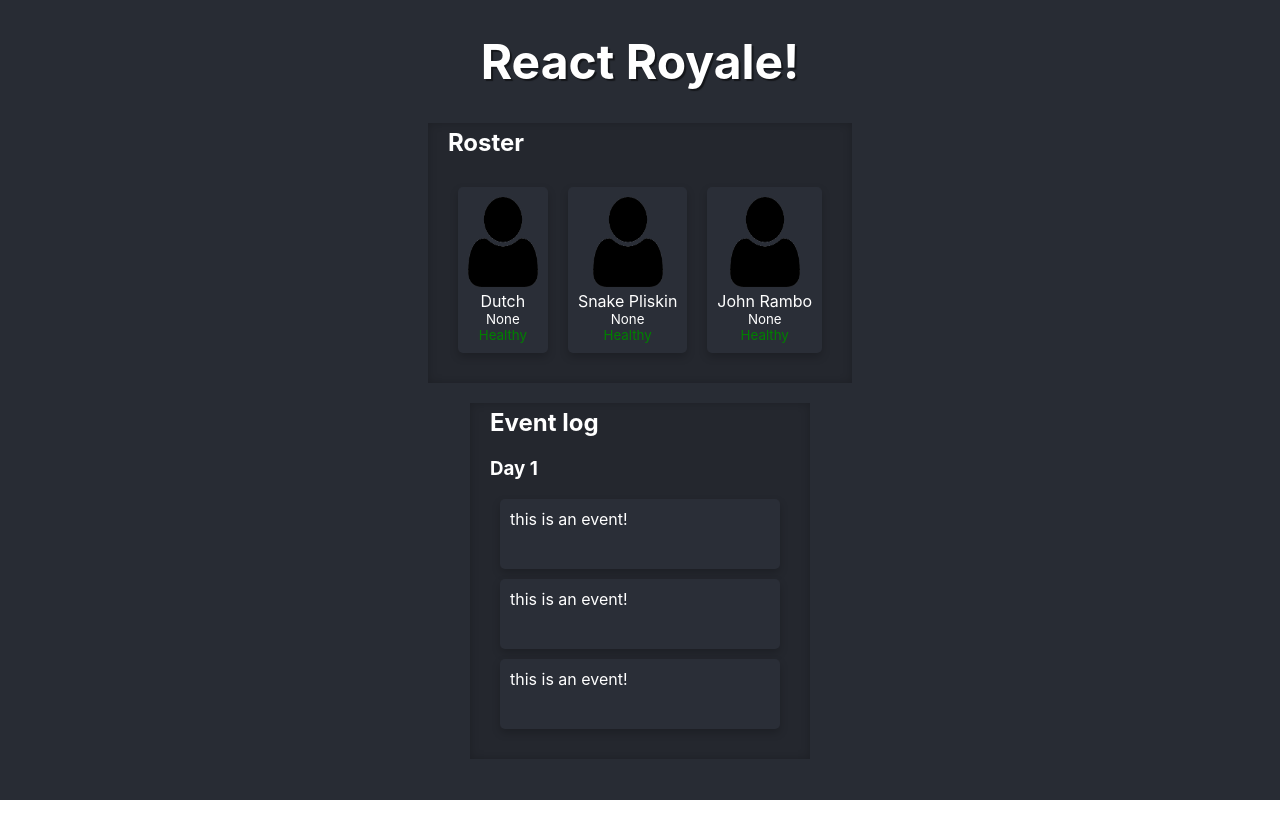
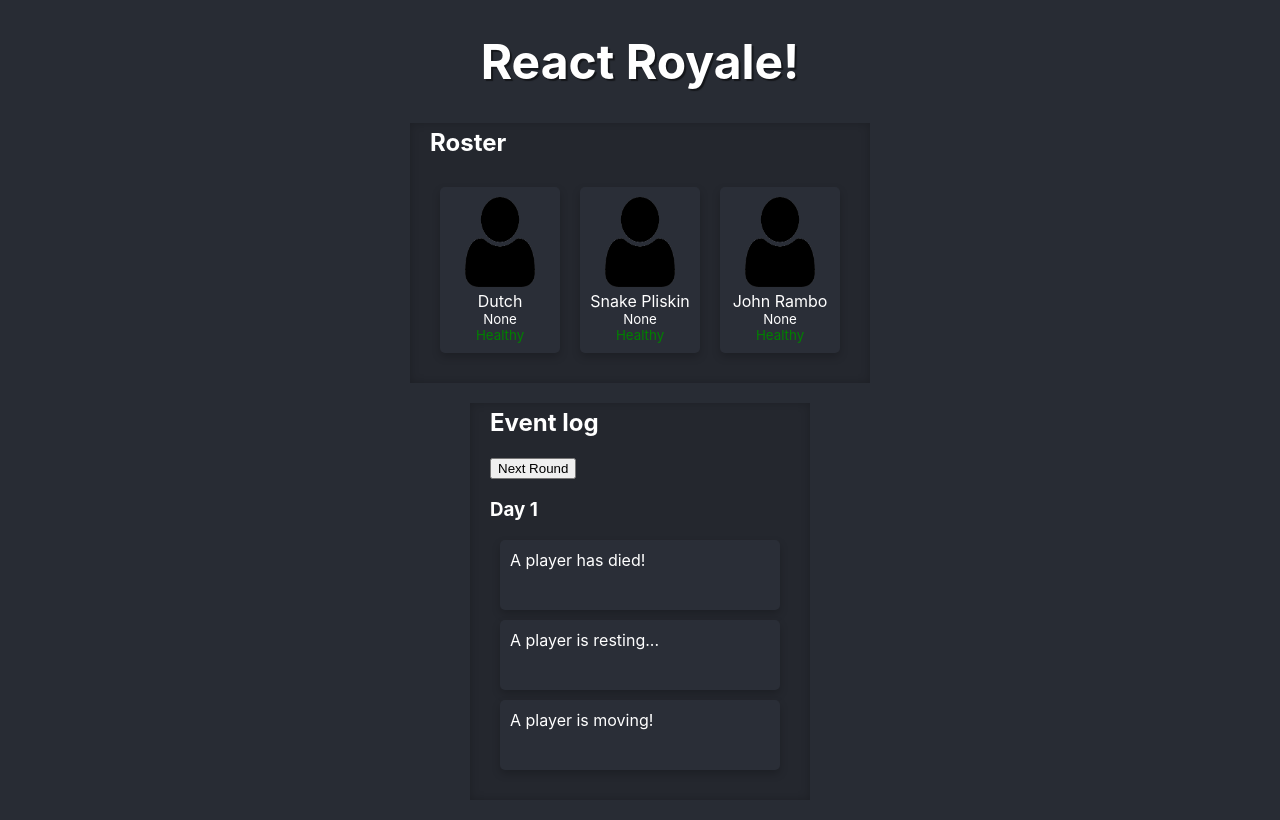
Before and after one commit to Julioevm/react-royale, a React (Create React App) app: page / in a window 1280 px wide. Built offline with nearby package versions, Linux system fonts and the light colour scheme.

Commit message:
Some tweaks.

```diff
--- /dev/null
+++ b/src/components/Button.tsx
@@ -0,0 +1,15 @@
+import React from "react";
+import "./Style.scss";
+
+interface Props {
+	onClick: () => void;
+	text: string;
+}
+
+export default function Button({ onClick, text }: Props) {
+	return (
+		<button onClick={onClick} type="button">
+			{text}
+		</button>
+	);
+}
--- a/src/components/EventLog.tsx
+++ b/src/components/EventLog.tsx
@@ -1,5 +1,6 @@
 import React from "react";
 import { Round } from "../engine/BREngine";
+import Button from "./Button";
 import Event from "./Event";
 import "./Style.scss";
 
@@ -7,6 +8,7 @@ export default function EventLog({ rounds }: { rounds: Round[] }) {
 	return (
 		<div className="container">
 			<h2>Event log</h2>
+			<Button text="Next Round" onClick={() => {}} />
 			<div className="eventContainer">
 				{rounds.map((round) => (
 					<div className="eventRound">
--- a/src/components/Style.scss
+++ b/src/components/Style.scss
@@ -9,7 +9,7 @@
 
 .container {
 	background-color: darken(v.$background, 2%);
-	box-shadow: inset 0 0 10px rgba(0, 0, 0, 0.2);;
+	box-shadow: inset 0 0 10px rgba(0, 0, 0, 0.2);
 	padding: 0px 20px 20px 20px;
 	margin-bottom: 20px;
 	min-width: 300px;
@@ -47,6 +47,7 @@
 .card--player {
 	align-items: center;
 	text-align: center;
+	width: 100px;
 }
 
 .playerCardInfo {
--- a/src/engine/BREngine.ts
+++ b/src/engine/BREngine.ts
@@ -1,3 +1,5 @@
+import { getRandomNumber } from "./Utils";
+
 export interface EventDesc {
 	id: number;
 	desc: string;
@@ -18,7 +20,11 @@ export function generateRoundEvents(length: number): EventDesc[] {
 	return events;
 }
 export function generateEvent(id: number): EventDesc {
-	let desc = "this is an event!";
+	const roll = getRandomNumber(100);
+	let desc;
+	if (roll > 70) desc = "A player has died!";
+	else if (roll > 30) desc = "A player is moving!";
+	else desc = "A player is resting...";
 
 	return { id, desc };
 }
--- /dev/null
+++ b/src/engine/Utils.ts
@@ -0,0 +1,3 @@
+export function getRandomNumber(max: number): number {
+	return Math.floor(Math.random() * max);
+}
```
Also changed, not shown: 1 other file (tests, documents, lock files or other folders). Lines whose indentation alone changed are shown as unchanged.
